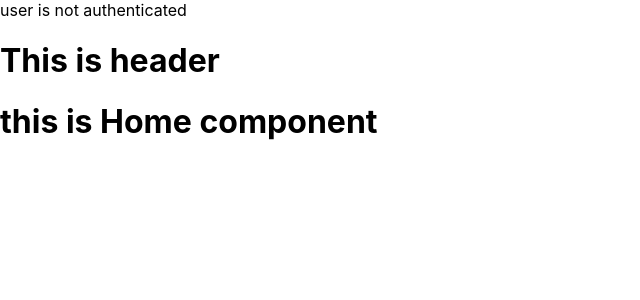
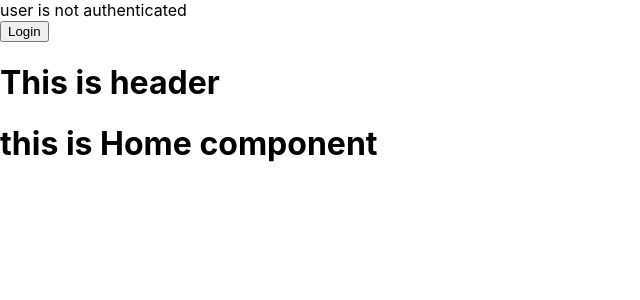
Before and after one commit to vaibhavchalse99/react-code-assignment, a React (Create React App) app: page / in a window 1280 px wide. Shown: the top 300 px of the page, without its empty margins (0-640 px from the left). Built offline with nearby package versions, Linux system fonts and the light colour scheme.

Commit message:
Add login logout buttons

```diff
--- a/src/container/mainContainer.jsx
+++ b/src/container/mainContainer.jsx
@@ -1,16 +1,34 @@
 import React, { useState } from "react";
 import { Container } from "reactstrap";
+import { useHistory } from "react-router-dom";
 
 import MainComponent from "../component/mainComponent";
 import authContext from "./authContext";
 
 function MainContainer() {
   const [authenticated, setAuthenticated] = useState(false);
+  const history = useHistory();
+  const setState = () => {
+    setAuthenticated(false);
+  };
 
+  const handleClick = () => {
+    history.push("/account/signin");
+  };
+  const renderLoginButton = () => {
+    if (authenticated) {
+      return <button onClick={setState}>Logout</button>;
+    } else {
+      return <button onClick={handleClick}>Login</button>;
+    }
+  };
   return (
     <Container className="themed-container">
       <authContext.Provider value={{ authenticated, setAuthenticated }}>
-        <div> user is {`${authenticated ? "" : "not"} authenticated`} </div>
+        <div style={{ font: 50 }}>
+          user is {`${authenticated ? "" : "not"} authenticated`}{" "}
+        </div>
+        {renderLoginButton()}
         <MainComponent />
       </authContext.Provider>
     </Container>
```
